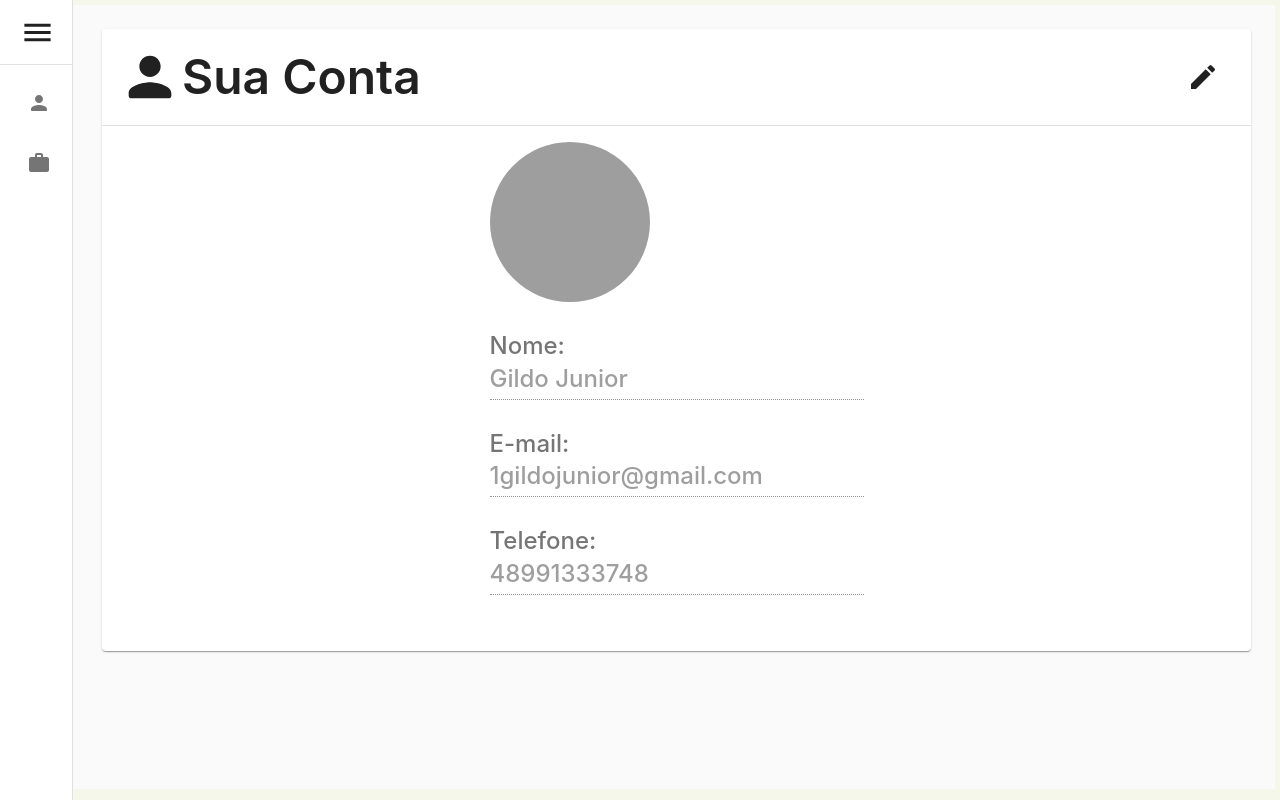
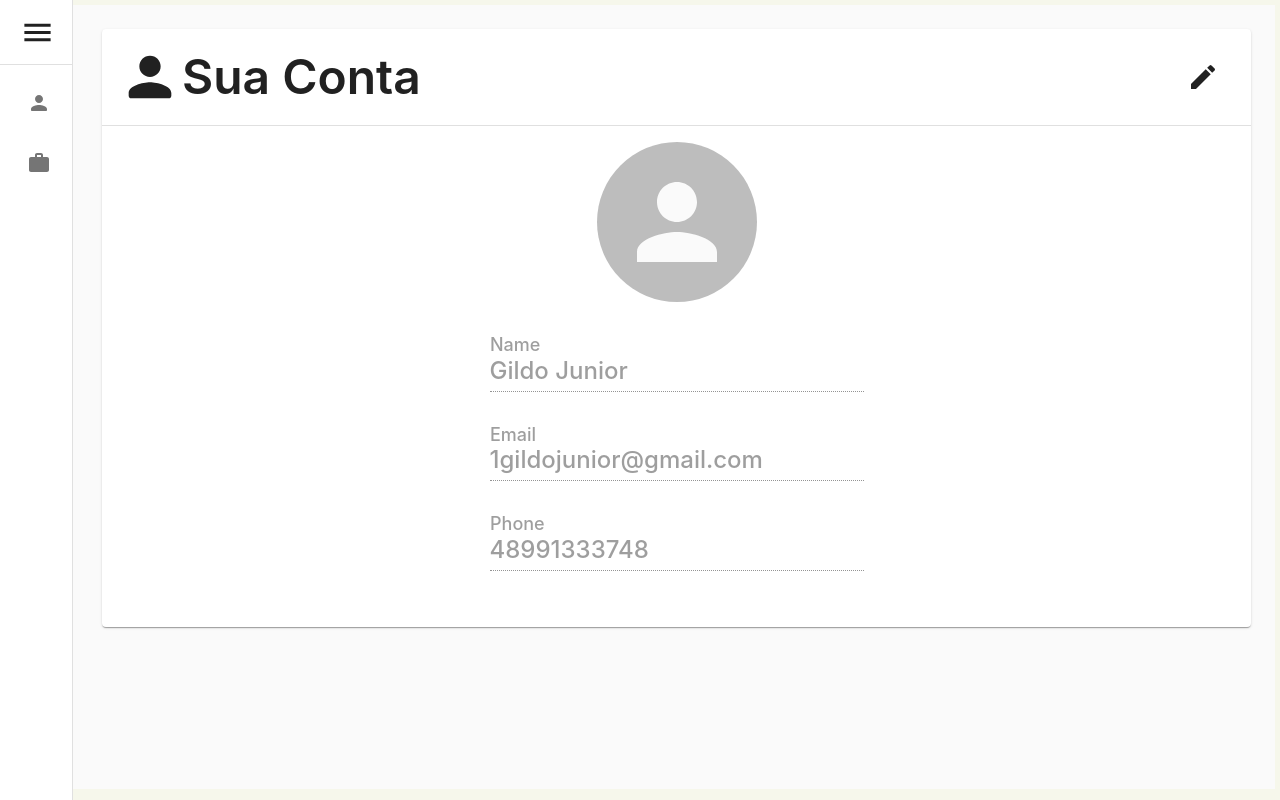
Before and after one commit to Gildofj/PDI, a React (Create React App) app: page /account/person in a window 1280 px wide. Built offline with nearby package versions, Linux system fonts and the light colour scheme; data requests are answered from the project's data file; grey boxes are pictures that could not be loaded.

Commit message:
Implementacao do Formik

```diff
--- /dev/null
+++ b/src/pages/Account/PersonAccount/FormPersonAccount.js
@@ -0,0 +1,77 @@
+import { Field, Form, Formik } from "formik";
+import CardContent from "@material-ui/core/CardContent";
+import Avatar from "@material-ui/core/Avatar";
+
+import useStyles from "./useStyles";
+import { TextField } from "@material-ui/core";
+
+const initialValuesPerson = {
+  name: "",
+  email: "",
+  phone: "",
+  img: "",
+};
+
+export default function FormPersonAccount({
+  user = initialValuesPerson,
+  isEdit = true,
+}) {
+  const classes = useStyles();
+
+  function handleSubmit(event) {
+    console.log(event.target.value);
+  }
+
+  return (
+    <Formik initialValues={user} onSubmit={handleSubmit}>
+      {(values, handleSubmit) => (
+        <Form onSubmit={handleSubmit}>
+          <CardContent className={classes.form}>
+            <Avatar
+              className={classes.avatar}
+              src={values.img}
+              alt={values.name}
+            />
+            <Field
+              name="name"
+              render={({ field, form: { isSubmitting } }) => (
+                <TextField
+                  {...field}
+                  label="Name"
+                  variant="standard"
+                  className={classes.input}
+                  disabled={!isEdit || isSubmitting}
+                />
+              )}
+            />
+            <Field
+              name="email"
+              render={({ field, form: { isSubmitting } }) => (
+                <TextField
+                  {...field}
+                  label="Email"
+                  type="email"
+                  variant="standard"
+                  className={classes.input}
+                  disabled={!isEdit || isSubmitting}
+                />
+              )}
+            />
+            <Field
+              name="phone"
+              render={({ field, form: { isSubmitting } }) => (
+                <TextField
+                  {...field}
+                  label="Phone"
+                  variant="standard"
+                  className={classes.input}
+                  disabled={!isEdit || isSubmitting}
+                />
+              )}
+            />
+          </CardContent>
+        </Form>
+      )}
+    </Formik>
+  );
+}
--- a/src/pages/Account/PersonAccount/PersonAccount.js
+++ b/src/pages/Account/PersonAccount/PersonAccount.js
@@ -1,63 +1,28 @@
-import { useEffect, useState } from "react";
+import { useState } from "react";
 import useSWR from "swr";
-import CardContent from "@material-ui/core/CardContent";
 import Card from "@material-ui/core/Card";
 import CardHeader from "@material-ui/core/CardHeader";
 import Divider from "@material-ui/core/Divider";
-import Avatar from "@material-ui/core/Avatar";
 import PersonRoundedIcon from "@material-ui/icons/PersonRounded";
-import Input from "@material-ui/core/Input";
-import InputLabel from "@material-ui/core/InputLabel";
 import Button from "@material-ui/core/Button";
 import EditIcon from "@material-ui/icons/Edit";
 import CloseIcon from "@material-ui/icons/Close";
 import SaveIcon from "@material-ui/icons/Save";
 
+import Flex from "../../../components/Flex";
 import useStyles from "./useStyles";
-import Flex from "../../../components/Flex";
 import useGlobalAccountStyles from "../useGlobalAccountStyles";
+import FormPersonAccount from "./FormPersonAccount";
 
 export default function PersonAccount() {
   const classes = useStyles();
   const globalClasses = useGlobalAccountStyles();
   const [isEdit, setIsEdit] = useState(false);
-  const [name, setName] = useState("");
-  const [email, setEmail] = useState("");
-  const [phone, setPhone] = useState("");
 
   const { data: user } = useSWR("/users/1");
 
-  useEffect(() => {
-    resetValues();
-  }, [user]);
-
-  function resetValues() {
-    setName(user?.name);
-    setEmail(user?.email);
-    setPhone(user?.phone);
-  }
-
-  function handleChange(event, state) {
-    switch (state) {
-      case "name":
-        setName(event.target.value);
-        break;
-      case "email":
-        setEmail(event.target.value);
-        break;
-      case "phone":
-        setPhone(event.target.value);
-        break;
-      default:
-        break;
-    }
-  }
-
   function handleToggleEdit() {
     setIsEdit(!isEdit);
-    if (isEdit) {
-      resetValues();
-    }
   }
 
   return (
@@ -88,43 +53,7 @@ export default function PersonAccount() {
         titleTypographyProps={{ variant: "h3" }}
       />
       <Divider />
-      <Flex className={classes.flex}>
-        <CardContent>
-          {!!user && (
-            <>
-              <Avatar
-                className={classes.avatar}
-                src={user.img}
-                alt={user.name}
-              />
-              <InputLabel htmlFor="name">Nome: </InputLabel>
-              <Input
-                id="name"
-                value={name}
-                onChange={(e) => handleChange(e, "name")}
-                disabled={!isEdit}
-                className={classes.input}
-              />
-              <InputLabel htmlFor="email">E-mail: </InputLabel>
-              <Input
-                id="email"
-                value={email}
-                onChange={(e) => handleChange(e, "email")}
-                disabled={!isEdit}
-                className={classes.input}
-              />
-              <InputLabel htmlFor="phone">Telefone: </InputLabel>
-              <Input
-                id="phone"
-                value={phone}
-                onChange={(e) => handleChange(e, "phone")}
-                disabled={!isEdit}
-                className={classes.input}
-              />
-            </>
-          )}
-        </CardContent>
-      </Flex>
+      {!!user && <FormPersonAccount user={user} isEdit={isEdit} />}
     </Card>
   );
 }
--- a/src/pages/Account/PersonAccount/useStyles.js
+++ b/src/pages/Account/PersonAccount/useStyles.js
@@ -1,23 +1,22 @@
 import { makeStyles } from "@material-ui/core/styles";
 
 const useStyles = makeStyles((theme) => ({
-  flex: {
+  form: {
+    display: "flex",
     alignItems: "center",
     justifyContent: "center",
-  },
-  form: {
     flexDirection: "column",
   },
   avatar: {
-    width: theme.spacing(20),
-    height: theme.spacing(20),
+    width: `${theme.spacing(20)}px !important`,
+    height: `${theme.spacing(20)}px !important`,
     marginBottom: "2rem",
   },
   input: {
     "&:disabled": {
       color: "#262626",
     },
-    marginBottom: "2rem",
+    marginBottom: "2rem !important",
   },
   headerPersonAccount: {
     justifyContent: "space-between",
```
